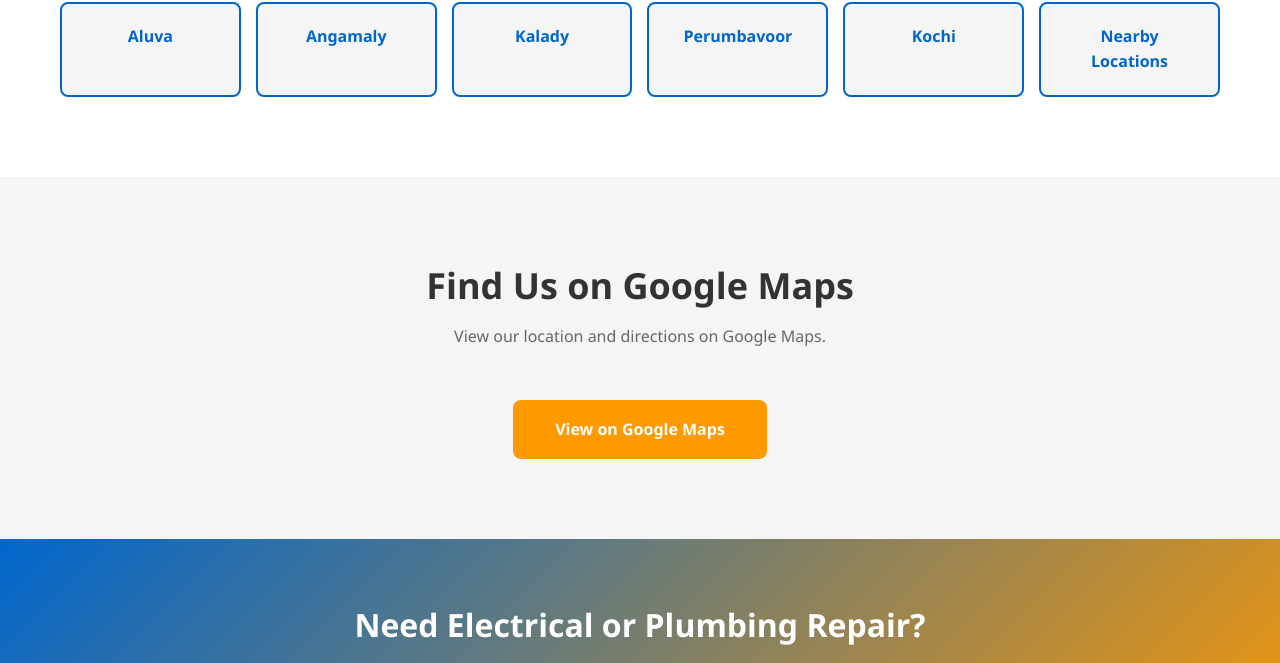
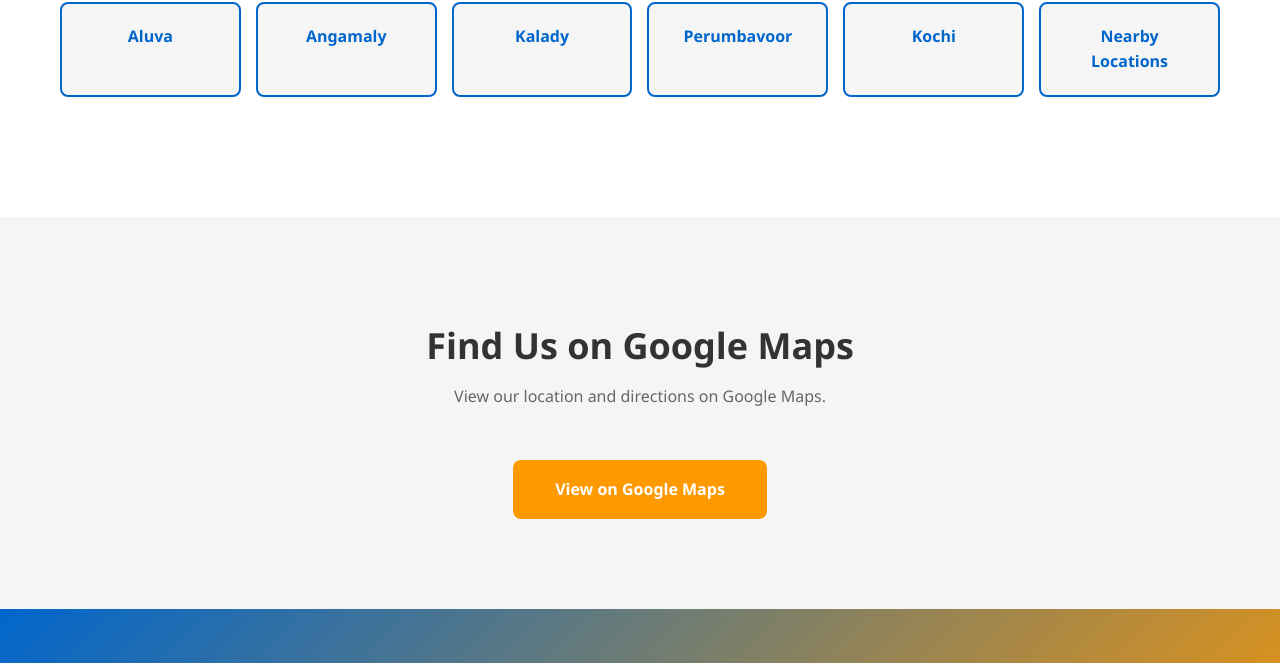
Before and after one commit to Alwin-B-Thelakkattu/nazar-electric, a plain HTML site: page index.html in a window 1280 px wide. Shown: the part 3877-4540 px from the top of the page. Drawn offline with Linux system fonts and the light colour scheme.

Commit message:
Latest Google Maps Integration

```diff
--- a/styles.css
+++ b/styles.css
@@ -228,8 +228,14 @@ body {
 }
 
 .map-location {
-    padding: 80px 20px;
+    padding: 100px 20px 90px;
     background-color: var(--light-bg);
+    margin-top: 40px;
+    margin-bottom: 0;
+}
+
+.quick-request {
+    margin-top: 0;
 }
 
 .map-location .section-title,
```
